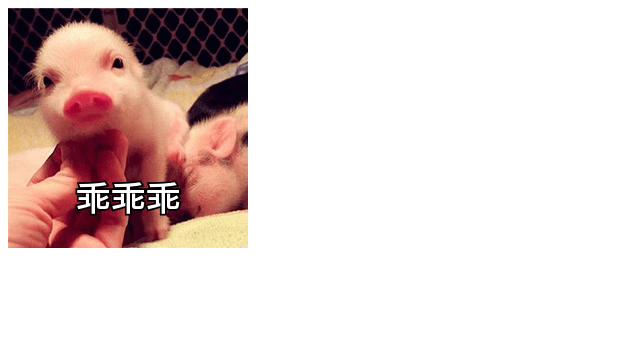
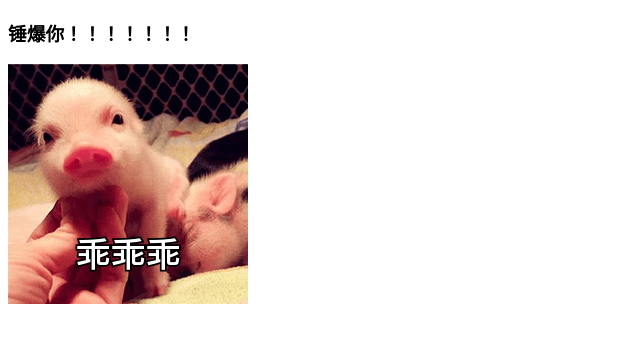
Before and after one commit to miaozw/blog.github.io, a plain HTML site: page index.html in a window 1280 px wide. Shown: the whole page, without its empty margins (0-640 px from the left). Drawn offline with Linux system fonts and the light colour scheme.

Commit message:
一枪怒火

```diff
--- a/index.html
+++ b/index.html
@@ -4,6 +4,7 @@
 	<title>title</title>
 </head>
 <body>
+	<h3>锤爆你！！！！！！！</h3>
 	<img src="./guai.png">
 </body>
 </html>
```
